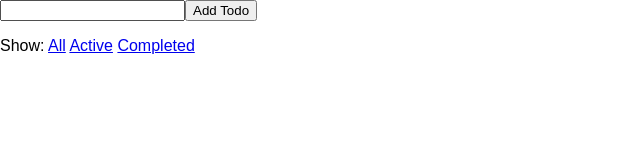
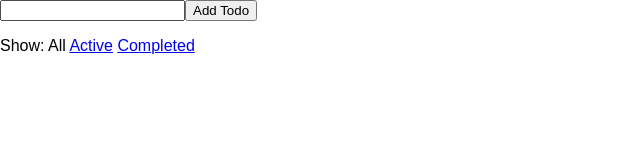
Before and after one commit to karandevgan/egghead-redux-todo, a React (Create React App) app: page / in a window 1280 px wide. Shown: the top 160 px of the page, without its empty margins (0-640 px from the left). Built offline with nearby package versions, Linux system fonts and the light colour scheme.

Commit message:
Getting current filter to disable the link

```diff
--- a/src/containers/FilterLink.js
+++ b/src/containers/FilterLink.js
@@ -9,7 +9,12 @@ const filterLinkClickHandler = (e, filter) => {
     });
 };
 
-const FilterLink = ({ filter, children }) => {
+const FilterLink = ({ filter, currentFilter, children }) => {
+    if (currentFilter === filter) {
+        return (
+            <span>{children}</span>
+        );
+    } else {
         return (
             <a
                 href="#"
@@ -20,6 +25,7 @@ const FilterLink = ({ filter, children }) => {
                 {children}
             </a>
         );
+    }
 };
 
 export default FilterLink;
--- a/src/containers/TodoApp.js
+++ b/src/containers/TodoApp.js
@@ -44,7 +44,8 @@ export default class TodoApp extends PureComponent {
     }
 
     render() {
-        const visibleTodos = getVisibleTodos(this.props.todos, this.props.visibilityFilter);
+        const { todos, visibilityFilter } = this.props;
+        const visibleTodos = getVisibleTodos(todos, visibilityFilter);
         return (
             <div>
                 <input
@@ -81,18 +82,21 @@ export default class TodoApp extends PureComponent {
                     {' '}
                     <FilterLink
                         filter="SHOW_ALL"
+                        currentFilter={visibilityFilter}
                     >
                         All
                     </FilterLink>
                     {' '}
                     <FilterLink
                         filter="SHOW_ACTIVE"
+                        currentFilter={visibilityFilter}
                     >
                         Active
                     </FilterLink>
                     {' '}
                     <FilterLink
                         filter="SHOW_COMPLETED"
+                        currentFilter={visibilityFilter}
                     >
                         Completed
                     </FilterLink>
```
Lines whose indentation alone changed are shown as unchanged.
